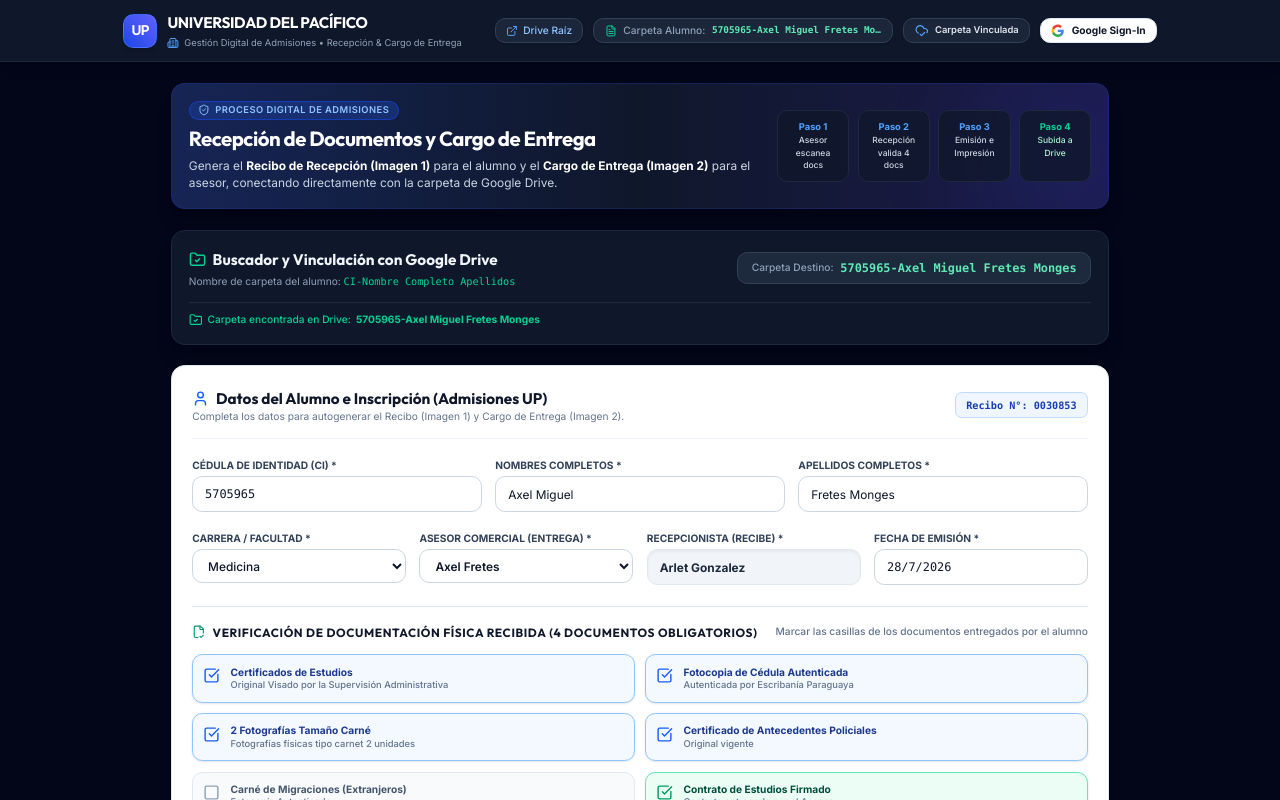
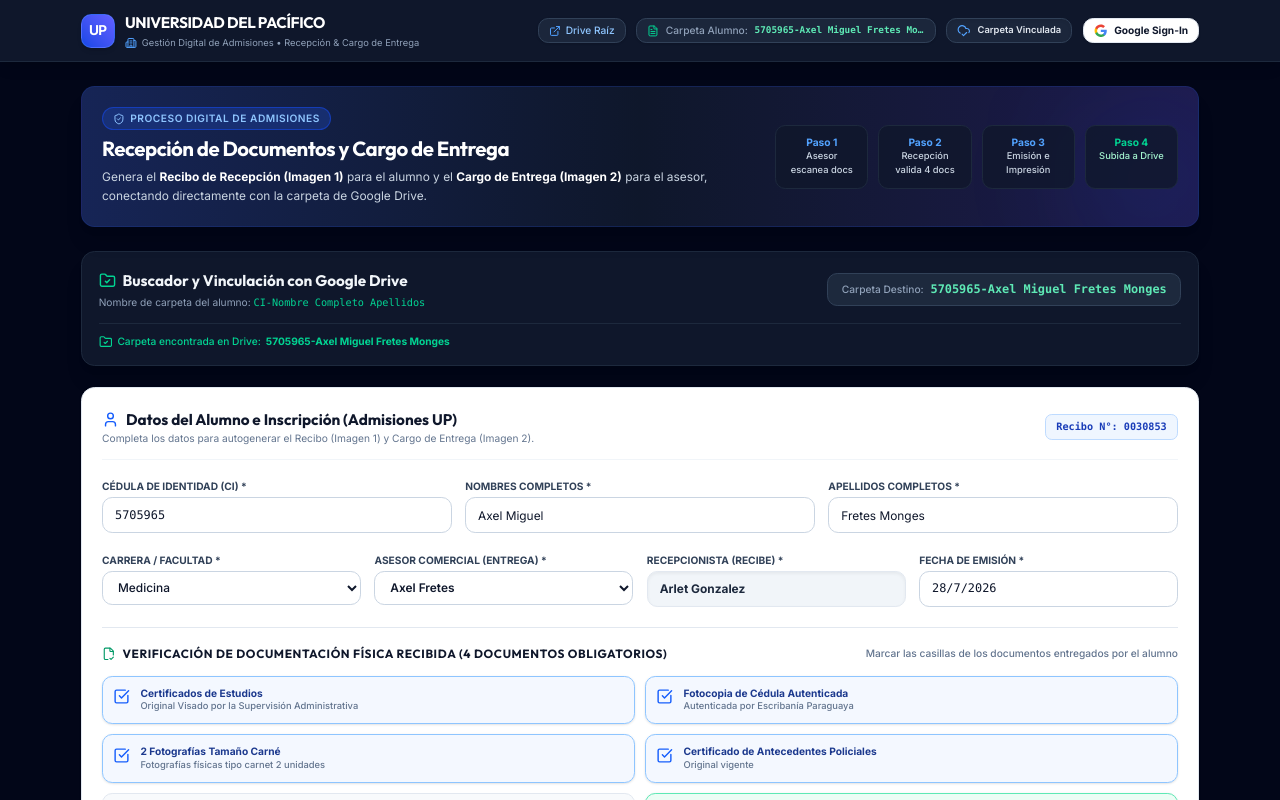
Before and after one commit to XxxRaiconxxX/recepcion-admisiones-up, a React (Vite) app: page / in a window 1280 px wide. Shown: the top 800 px of the page. Built offline with nearby package versions, Linux system fonts and the light colour scheme; no server answers.

Commit message:
Widen main section container to 1380px for balanced screen framing

```diff
--- a/src/App.tsx
+++ b/src/App.tsx
@@ -40,17 +40,17 @@
         onOpenOAuthModal={() => setIsOAuthModalOpen(true)}
       />
 
-      {/* Cuerpo Principal - Escala Compacta y Holgada */}
-      <main className="flex-1 max-w-6xl w-full mx-auto px-4 sm:px-6 py-6 space-y-6">
+      {/* Cuerpo Principal - Ancho Ampliado y Prominente (max-w-[1380px]) */}
+      <main className="flex-1 max-w-[1380px] w-full mx-auto px-4 sm:px-6 lg:px-8 py-7 space-y-7">
 
         {/* Banner Informativo del Flujo de Trabajo */}
-        <div className="bg-gradient-to-r from-blue-950 via-slate-900 to-indigo-950 border border-blue-900/40 rounded-2xl p-5 shadow-xl relative overflow-hidden">
+        <div className="bg-gradient-to-r from-blue-950 via-slate-900 to-indigo-950 border border-blue-900/40 rounded-2xl p-6 shadow-xl relative overflow-hidden">
           <div className="absolute -right-10 -bottom-10 w-48 h-48 bg-blue-600/10 rounded-full blur-3xl pointer-events-none"></div>
 
-          <div className="relative z-10 flex flex-col lg:flex-row lg:items-center justify-between gap-5">
-            <div className="space-y-1.5 max-w-2xl">
+          <div className="relative z-10 flex flex-col lg:flex-row lg:items-center justify-between gap-6">
+            <div className="space-y-1.5 max-w-3xl">
               <div className="flex items-center gap-2">
-                <span className="inline-flex items-center gap-1.5 px-2.5 py-0.5 rounded-full bg-blue-900/60 border border-blue-700/60 text-blue-300 text-[11px] font-semibold uppercase tracking-wider">
+                <span className="inline-flex items-center gap-1.5 px-3 py-1 rounded-full bg-blue-900/60 border border-blue-700/60 text-blue-300 text-xs font-semibold uppercase tracking-wider">
                   <ShieldCheck className="w-3.5 h-3.5" /> Proceso Digital de Admisiones
                 </span>
                 {googleUser && (
@@ -59,31 +59,31 @@
                   </span>
                 )}
               </div>
-              <h2 className="text-xl sm:text-2xl font-extrabold text-white font-heading tracking-tight">
+              <h2 className="text-2xl font-extrabold text-white font-heading tracking-tight">
                 Recepción de Documentos y Cargo de Entrega
               </h2>
-              <p className="text-xs sm:text-sm text-slate-300">
+              <p className="text-sm text-slate-300 leading-relaxed">
                 Genera el <strong className="text-white">Recibo de Recepción (Imagen 1)</strong> para el alumno y el <strong className="text-white">Cargo de Entrega (Imagen 2)</strong> para el asesor, conectando directamente con la carpeta de Google Drive.
               </p>
             </div>
 
             {/* Pasos resumidos */}
-            <div className="grid grid-cols-2 sm:grid-cols-4 gap-2.5">
-              <div className="bg-slate-900/80 border border-slate-800 p-2.5 rounded-xl text-center">
-                <div className="text-[11px] text-blue-400 font-bold">Paso 1</div>
-                <div className="text-[10px] text-slate-300 font-medium">Asesor escanea docs</div>
+            <div className="grid grid-cols-2 sm:grid-cols-4 gap-3">
+              <div className="bg-slate-900/80 border border-slate-800 p-3 rounded-xl text-center">
+                <div className="text-xs text-blue-400 font-bold">Paso 1</div>
+                <div className="text-[11px] text-slate-300 font-medium">Asesor escanea docs</div>
               </div>
-              <div className="bg-slate-900/80 border border-slate-800 p-2.5 rounded-xl text-center">
-                <div className="text-[11px] text-blue-400 font-bold">Paso 2</div>
-                <div className="text-[10px] text-slate-300 font-medium">Recepción valida 4 docs</div>
+              <div className="bg-slate-900/80 border border-slate-800 p-3 rounded-xl text-center">
+                <div className="text-xs text-blue-400 font-bold">Paso 2</div>
+                <div className="text-[11px] text-slate-300 font-medium">Recepción valida 4 docs</div>
               </div>
-              <div className="bg-slate-900/80 border border-slate-800 p-2.5 rounded-xl text-center">
-                <div className="text-[11px] text-blue-400 font-bold">Paso 3</div>
-                <div className="text-[10px] text-slate-300 font-medium">Emisión e Impresión</div>
+              <div className="bg-slate-900/80 border border-slate-800 p-3 rounded-xl text-center">
+                <div className="text-xs text-blue-400 font-bold">Paso 3</div>
+                <div className="text-[11px] text-slate-300 font-medium">Emisión e Impresión</div>
               </div>
-              <div className="bg-slate-900/80 border border-slate-800 p-2.5 rounded-xl text-center border-emerald-900/50 bg-emerald-950/20">
-                <div className="text-[11px] text-emerald-400 font-bold">Paso 4</div>
-                <div className="text-[10px] text-emerald-200 font-medium">Subida a Drive</div>
+              <div className="bg-slate-900/80 border border-slate-800 p-3 rounded-xl text-center border-emerald-900/50 bg-emerald-950/20">
+                <div className="text-xs text-emerald-400 font-bold">Paso 4</div>
+                <div className="text-[11px] text-emerald-200 font-medium">Subida a Drive</div>
               </div>
             </div>
           </div>
--- a/src/components/Navbar.tsx
+++ b/src/components/Navbar.tsx
@@ -13,7 +13,7 @@
 export const Navbar: React.FC<NavbarProps> = ({ user, driveStatus, folderName, onOpenOAuthModal }) => {
   return (
     <header className="bg-slate-900 border-b border-slate-800 text-white sticky top-0 z-40 shadow-lg">
-      <div className="max-w-7xl mx-auto px-4 sm:px-6 lg:px-8 h-18 flex items-center justify-between gap-4">
+      <div className="max-w-[1380px] w-full mx-auto px-4 sm:px-6 lg:px-8 h-18 flex items-center justify-between gap-4">
 
         {/* Logo Branding UP - Compacto e Idéntico a Imagen 2 */}
         <div className="flex items-center space-x-3 shrink-0">
@@ -31,7 +31,7 @@
           </div>
         </div>
 
-        {/* Dynamic Drive Sync Badge & Google OAuth - Fiel a la Imagen 2 (Sin scrollbar) */}
+        {/* Dynamic Drive Sync Badge & Google OAuth - Alineado a max-w-[1380px] */}
         <div className="flex items-center gap-2.5 sm:gap-3 shrink-0">
 
           {/* Direct Link to Google Drive Root Folder */}
```
